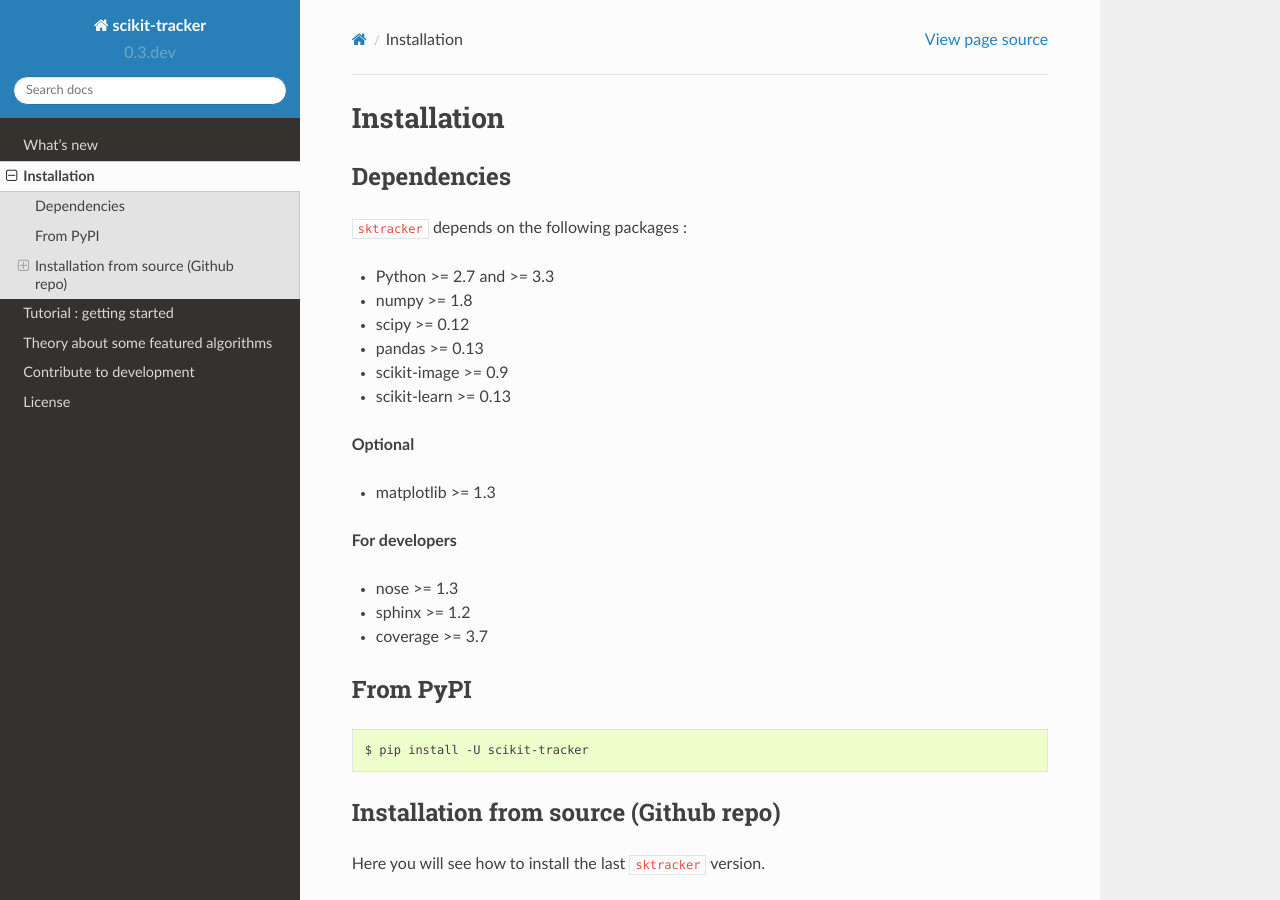
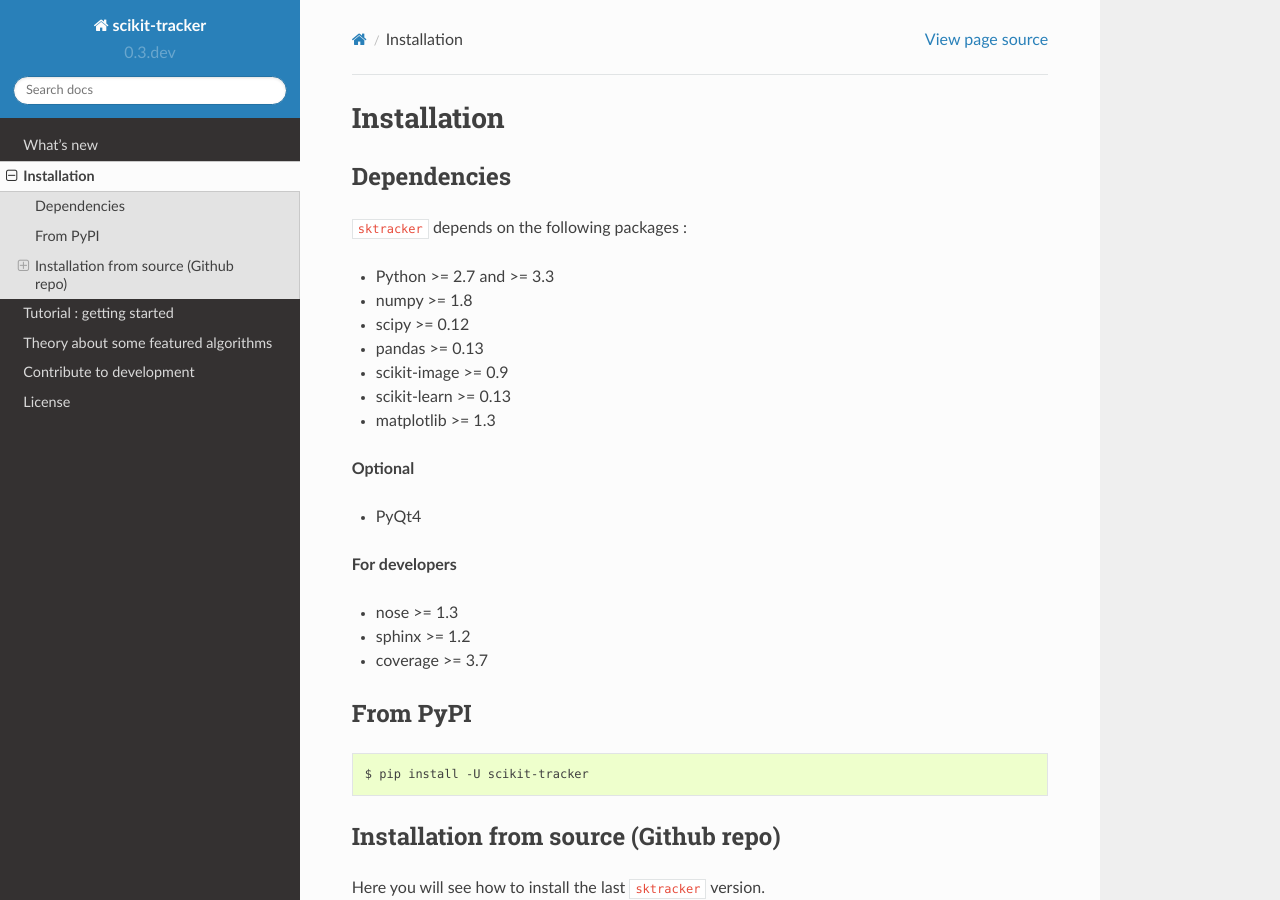
Before and after one commit to bnoi/scikit-tracker, a Sphinx documentation site: the page built from doc/source/install.txt, in a window 1280 px wide and 900 px high. Built offline with Sphinx 7.4.7 and the Read the Docs theme 2.0.0, drawn with Linux system fonts in a browser that asks for light colours; pages that are not in the unit, such as notebooks, are missing from menus.

```diff
--- a/doc/source/install.txt
+++ b/doc/source/install.txt
@@ -12,10 +12,11 @@ Dependencies
 - pandas >= 0.13
 - scikit-image >= 0.9
 - scikit-learn >= 0.13
+- matplotlib >= 1.3
 
 **Optional**
 
-- matplotlib >= 1.3
+- PyQt4
 
 **For developers**
 
--- a/setup.py
+++ b/setup.py
@@ -69,6 +69,7 @@ DEPENDENCIES = ["numpy >= 1.8",
                 "pandas >= 0.13",
                 "scikit-image >= 0.9",
                 "scikit-learn >= 0.13",
+                "matplotlib >= 1.3",
                 ]
 
 if VERSION.endswith('dev'):
```
Also changed, not shown: README.md (+1 -1 lines).
